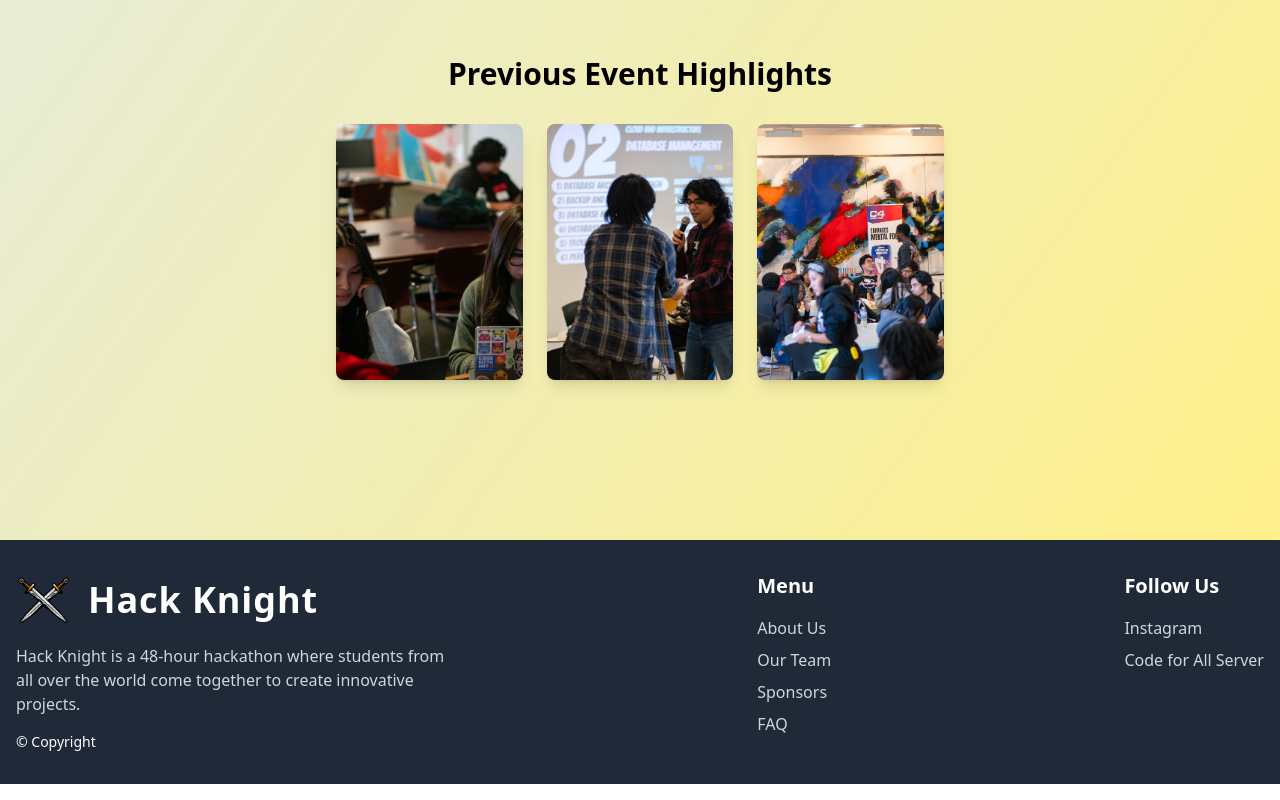
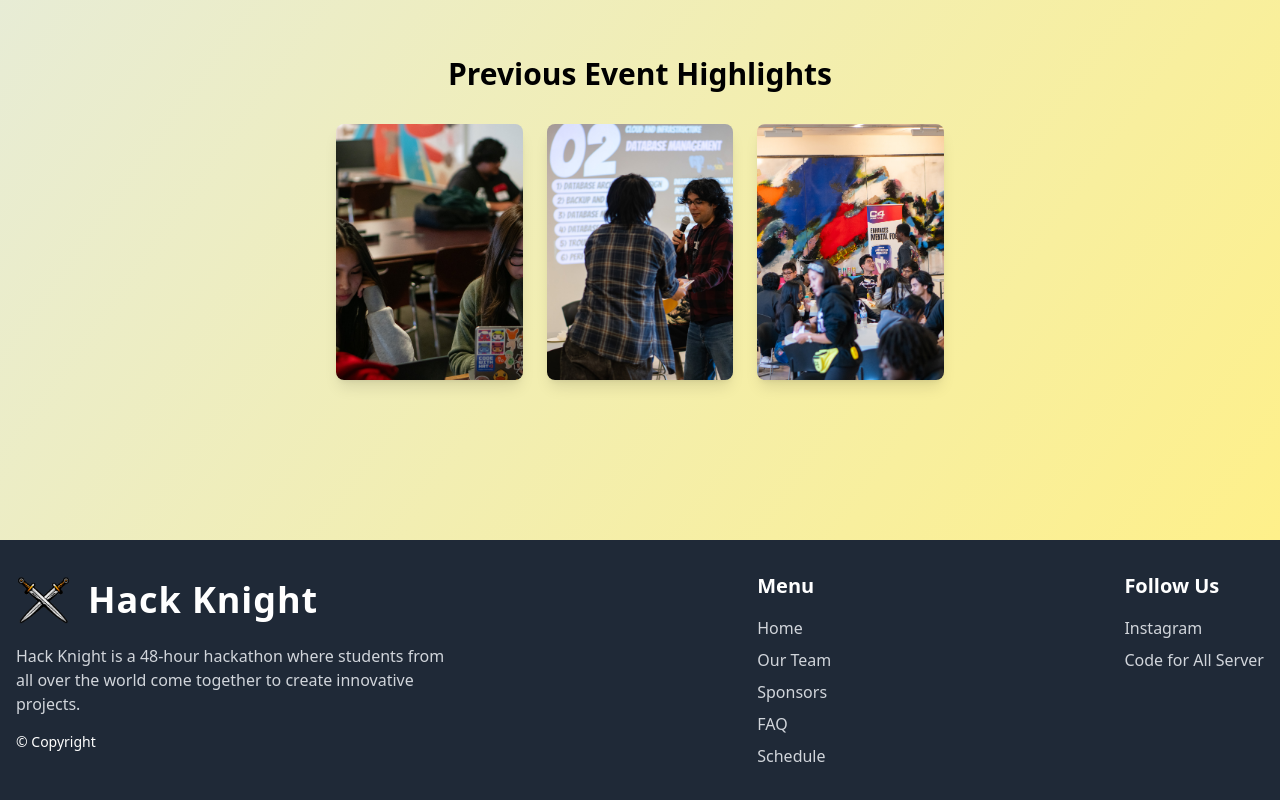
Before and after one commit to Jshot117/HackKnight, a React (Vite) app in the folder FrontEndHK/: page / in a window 1280 px wide. Shown: the part 1256-2056 px from the top of the page. Built offline with nearby package versions, Linux system fonts and the light colour scheme.

Commit message:
fixed router changes on footer

```diff
--- a/FrontEndHK/src/components/Footer.jsx
+++ b/FrontEndHK/src/components/Footer.jsx
@@ -1,4 +1,5 @@
 import SwordLogo from "../assets/sword_hack_knight_transparentBG.png";
+import { Link } from 'react-router-dom';
 
 export function Footer() {
     return(
@@ -27,10 +28,11 @@ export function Footer() {
                     <div className="space-y-4 mt-8 md:mt-0">
                         <h3 className="text-xl font-semibold">Menu</h3>
                         <ul className="space-y-2">
-                            <li><a href="/about" className="text-gray-300 hover:text-white">About Us</a></li>
-                            <li><a href="/our team" className="text-gray-300 hover:text-white">Our Team</a></li>
-                            <li><a href="/sponsors" className="text-gray-300 hover:text-white">Sponsors</a></li>
-                            <li><a href="/FAQ" className="text-gray-300 hover:text-white">FAQ</a></li>
+                            <li><Link to="/" className="text-gray-300 hover:text-white">Home</Link></li>
+                            <li><Link to="/our team" className="text-gray-300 hover:text-white">Our Team</Link></li>
+                            <li><Link to="/sponsors" className="text-gray-300 hover:text-white">Sponsors</Link></li>
+                            <li><Link to="/FAQ" className="text-gray-300 hover:text-white">FAQ</Link></li>
+                            <li><Link to="/schedule" className="text-gray-300 hover:text-white">Schedule</Link></li>
                         </ul>
                     </div>
 
```
